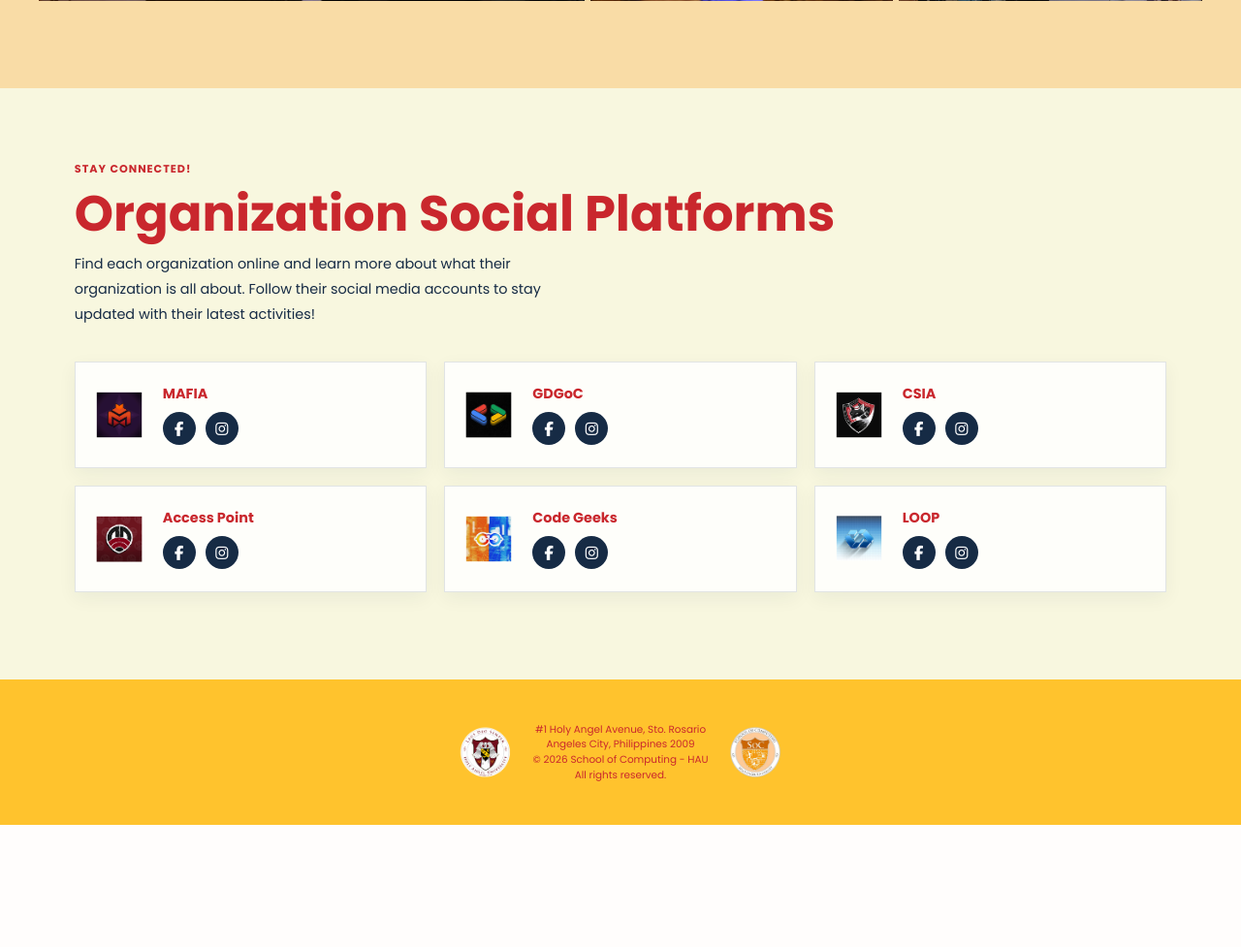
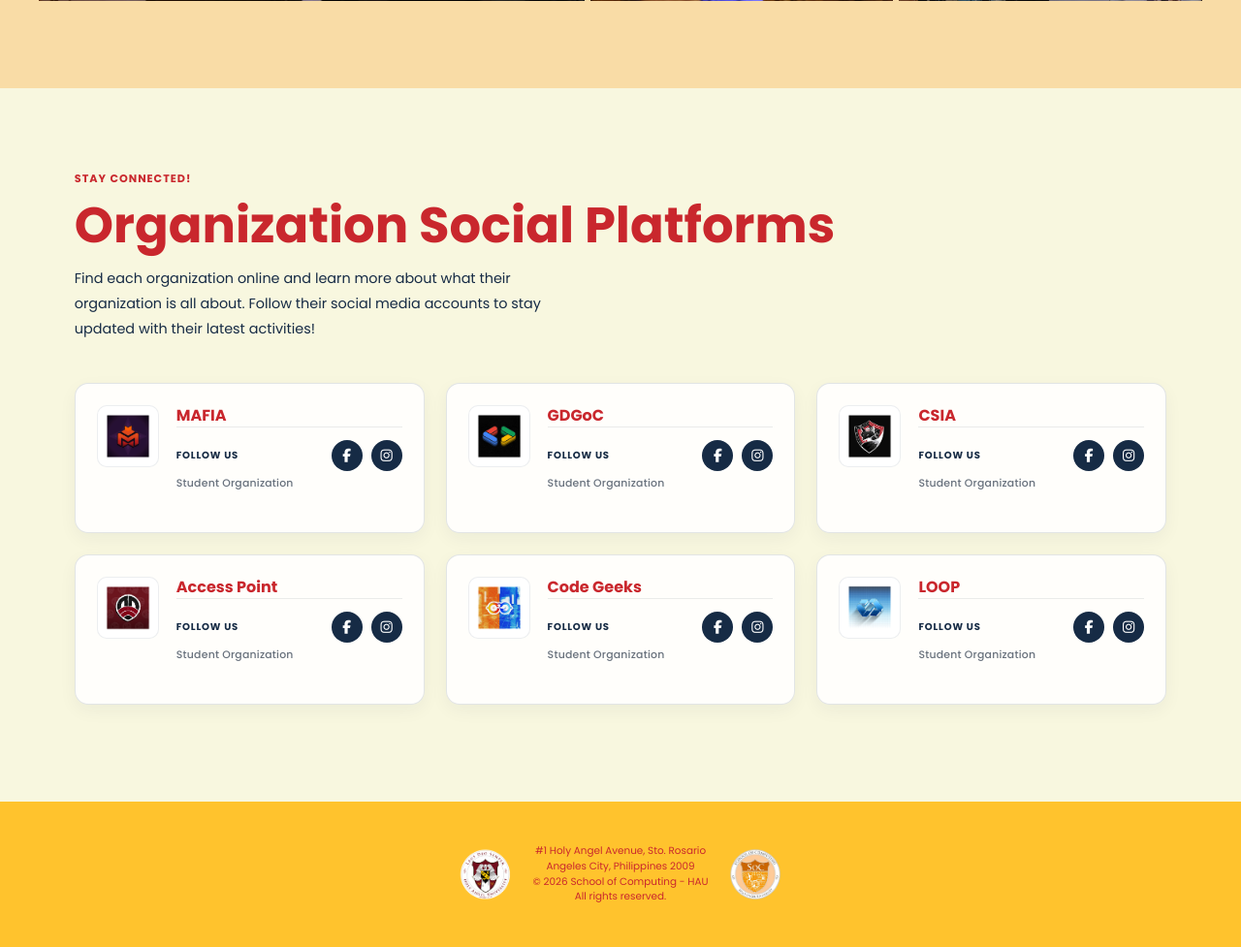
Before and after one commit to hiejie/adf-project, a web app: file features.html in a window 1280 px wide. Shown: the part 2456-3433 px from the top of the page at 97% size. Before the commit the page ends 3307 px from the top, so only its background shows below. Run offline with its HTML, style and script files only (its server is not run), Linux system fonts and the light colour scheme.

Commit message:
updated style icons

```diff
--- a/css/features.css
+++ b/css/features.css
@@ -243,80 +243,201 @@
   outline-offset: 3px;
 }
 
-/* ---------- Organization social platforms ---------- */
+/* =========================================================
+   ORGANIZATION SOCIAL PLATFORMS
+   ========================================================= */
 
 .social-platforms {
-  padding: 75px 0 90px;
+  padding: 85px 0 100px;
   background: var(--cream);
 }
+
+/* ---------- Section Header ---------- */
 
 .social-platforms-header {
   width: 88%;
   max-width: 1200px;
-  margin: 0 auto 35px;
+  margin: 0 auto 42px;
 }
 
 .social-platforms-header h2 {
-  margin: 8px 0 12px;
+  margin: 8px 0 14px;
   color: var(--red);
+  font-size: clamp(2.2rem, 4vw, 3.2rem);
+  line-height: 1.1;
 }
 
 .social-platforms-header > p:last-child {
-  max-width: 500px;
+  max-width: 540px;
   color: var(--navy);
   font-size: 0.9rem;
   line-height: 1.8;
 }
 
+
+/* ---------- Grid ---------- */
+
 .social-platforms-grid {
   width: 88%;
   max-width: 1200px;
   margin: 0 auto;
+
   display: grid;
   grid-template-columns: repeat(3, minmax(0, 1fr));
-  gap: 18px;
+  gap: 22px;
 }
 
+
+/* ---------- Social Platform Card ---------- */
+
 .social-platform-card {
-  display: flex;
-  align-items: center;
-  gap: 16px;
-  min-height: 110px;
-  padding: 16px;
-  background: rgba(255, 255, 255, 0.85);
+  position: relative;
+
+  display: grid;
+  grid-template-columns: 64px 1fr;
+  grid-template-rows: auto auto;
+  column-gap: 18px;
+  row-gap: 16px;
+
+  min-height: 155px;
+  padding: 22px;
+
+  background: rgba(255, 255, 255, 0.88);
+
   border: 1px solid rgba(22, 43, 69, 0.12);
-  box-shadow: 0 6px 18px rgba(22, 43, 69, 0.06);
+  border-radius: 14px;
+
+  box-shadow: 0 6px 18px rgba(22, 43, 69, 0.05);
+
+  overflow: hidden;
+
+  transition:
+    transform 0.25s ease,
+    box-shadow 0.25s ease,
+    border-color 0.25s ease;
 }
 
-.social-platform-card img {
-  width: 58px;
-  height: 58px;
-  flex-shrink: 0;
+
+/* ---------- Small decorative top line ---------- */
+
+.social-platform-card::before {
+  content: "";
+
+  position: absolute;
+  top: 0;
+  left: 0;
+
+  width: 0;
+  height: 3px;
+
+  background: var(--red);
+
+  transition: width 0.8s ease;
+}
+
+/* ---------- Organization Logo ---------- */
+
+.social-platform-card > img {
+  grid-column: 1;
+  grid-row: 1;
+
+  width: 64px;
+  height: 64px;
+
+  padding: 4px;
+
   object-fit: contain;
+
+  background: var(--white);
+
+  border: 1px solid rgba(22, 43, 69, 0.08);
+  border-radius: 10px;
+}
+
+
+/* ---------- Organization Information ---------- */
+
+.social-platform-card > div {
+  grid-column: 2;
+  grid-row: 1;
+
+  min-width: 0;
+
+  display: flex;
+  flex-direction: column;
+  justify-content: center;
 }
 
 .social-platform-card h3 {
-  margin-bottom: 8px;
+  margin: 0;
+
   color: var(--red);
-  font-size: 0.9rem;
+
+  font-size: 1rem;
+  font-weight: 700;
+
+  line-height: 1.3;
 }
 
-/* ---------- Social Media Icons ---------- */
+
+/* Add a small visual descriptor without changing HTML */
+
+.social-platform-card > div::after {
+  content: "Student Organization";
+
+  margin-top: 5px;
+
+  color: #68717d;
+
+  font-size: 0.68rem;
+  font-weight: 500;
+
+  letter-spacing: 0.02em;
+}
+
+
+/* ---------- Social Links Area ---------- */
 
 .social-icons {
+  grid-column: 1 / -1;
+  grid-row: 2;
+
   display: flex;
   align-items: center;
-  gap: 10px;
-  margin-top: 8px;
+
+  gap: 9px;
+
+  padding-top: 13px;
+
+  border-top: 1px solid rgba(22, 43, 69, 0.09);
 }
 
+
+/* "FOLLOW US" label */
+
+.social-icons::before {
+  content: "FOLLOW US";
+
+  margin-right: auto;
+
+  color: var(--navy);
+
+  font-size: 0.63rem;
+  font-weight: 700;
+
+  letter-spacing: 0.08em;
+}
+
+
+/* ---------- Social Buttons ---------- */
+
 .social-icons a {
-  display: flex;
+  display: inline-flex;
   align-items: center;
   justify-content: center;
 
-  width: 34px;
-  height: 34px;
+  width: 32px;
+  height: 32px;
 
   border-radius: 50%;
 
@@ -327,24 +448,27 @@
 
   transition:
     background 0.25s ease,
-    color 0.25s ease,
-
+    transform 0.25s ease;
 }
 
 .social-icons a:hover {
   background: var(--red);
+  transform: translateY(-2px);
+}
+
+.social-icons a:focus-visible {
+  outline: 3px solid var(--yellow);
+  outline-offset: 3px;
 }
 
 .social-icons i {
-  font-size: 15px;
+  font-size: 14px;
 }
-
 
 
 /* =========================================================
    ORGANIZATION CARDS
    ========================================================= */
-
 
 /* ---------- Grid layout ---------- */
 
@@ -510,6 +634,7 @@
 
   .social-platforms-grid {
     grid-template-columns: repeat(2, minmax(0, 1fr));
+    gap: 20px;
   }
 }
 
@@ -587,11 +712,12 @@
   }
 
   .social-platforms {
-    padding: 55px 0 65px;
+    padding: 60px 0 70px;
   }
 
   .social-platforms-header {
     width: 86%;
+    margin-bottom: 32px;
   }
 
   .social-platforms-header h2 {
@@ -602,6 +728,29 @@
     width: 86%;
     grid-template-columns: 1fr;
     gap: 16px;
+  }
+
+  .social-platform-card {
+    min-height: 145px;
+
+    grid-template-columns: 58px 1fr;
+
+    column-gap: 15px;
+
+    padding: 20px;
+  }
+
+  .social-platform-card > img {
+    width: 58px;
+    height: 58px;
+  }
+
+  .social-platform-card h3 {
+    font-size: 0.95rem;
+  }
+
+  .social-icons {
+    gap: 8px;
   }
 }
 
--- a/features.html
+++ b/features.html
@@ -363,6 +363,7 @@
              rel="noopener noreferrer"
              aria-label="MAFIA Facebook">
             <i class="fa-brands fa-facebook-f"></i>
+
           </a>
 
           <a href="https://www.instagram.com/mafia.org.hau/"
```
